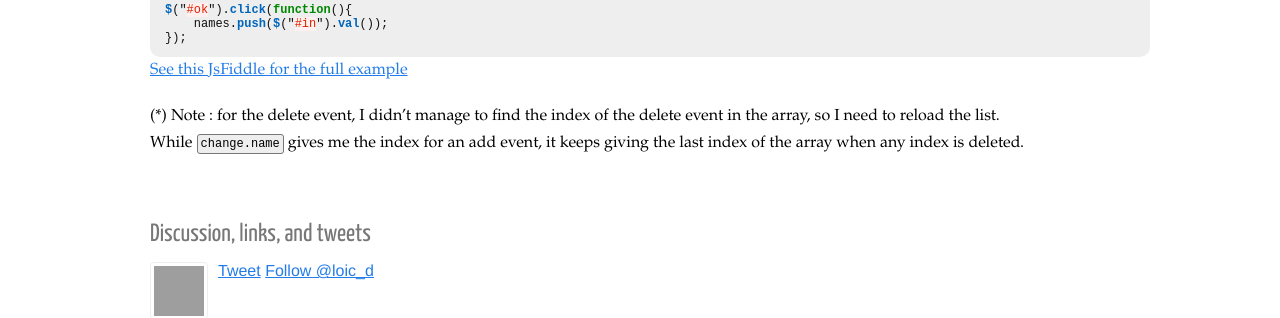
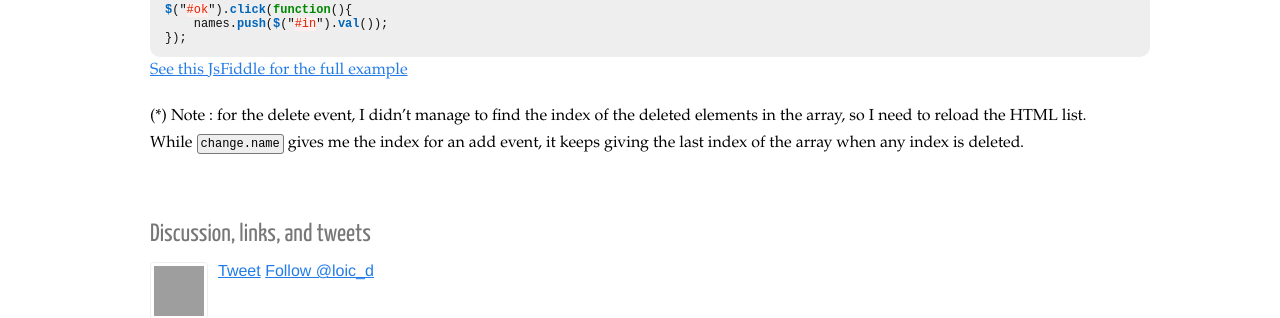
Before and after one commit to loicdescotte/loicdescotte.github.io, a Jekyll site: the page built from _posts/2014-11-26-es7-object-observe.md, in a window 1280 px wide. Shown: the part 508-826 px from the top of the page. Built offline with Jekyll 4.4.1, drawn with Linux system fonts in a browser that asks for light colours; nearby versions of some CDN libraries; Markdown is read by kramdown in place of the engine named in the settings; comment, search, counter and statistics services are not loaded; grey boxes are pictures that could not be loaded.

Commit message:
Update 2014-11-26-es7-object-observe.md

```diff
--- a/_posts/2014-11-26-es7-object-observe.md
+++ b/_posts/2014-11-26-es7-object-observe.md
@@ -37,5 +37,5 @@ $("#ok").click(function(){
 
 [See this JsFiddle for the full example](http://jsfiddle.net/u52qvrfL/14/)
 
-(*) Note : for the delete event, I didn't manage to find the index of the delete event in the array, so I need to reload the list.
+(*) Note : for the delete event, I didn't manage to find the index of the deleted elements in the array, so I need to reload the HTML list.
 While `change.name` gives me the index for an add event, it keeps giving the last index of the array when any index is deleted.
```
